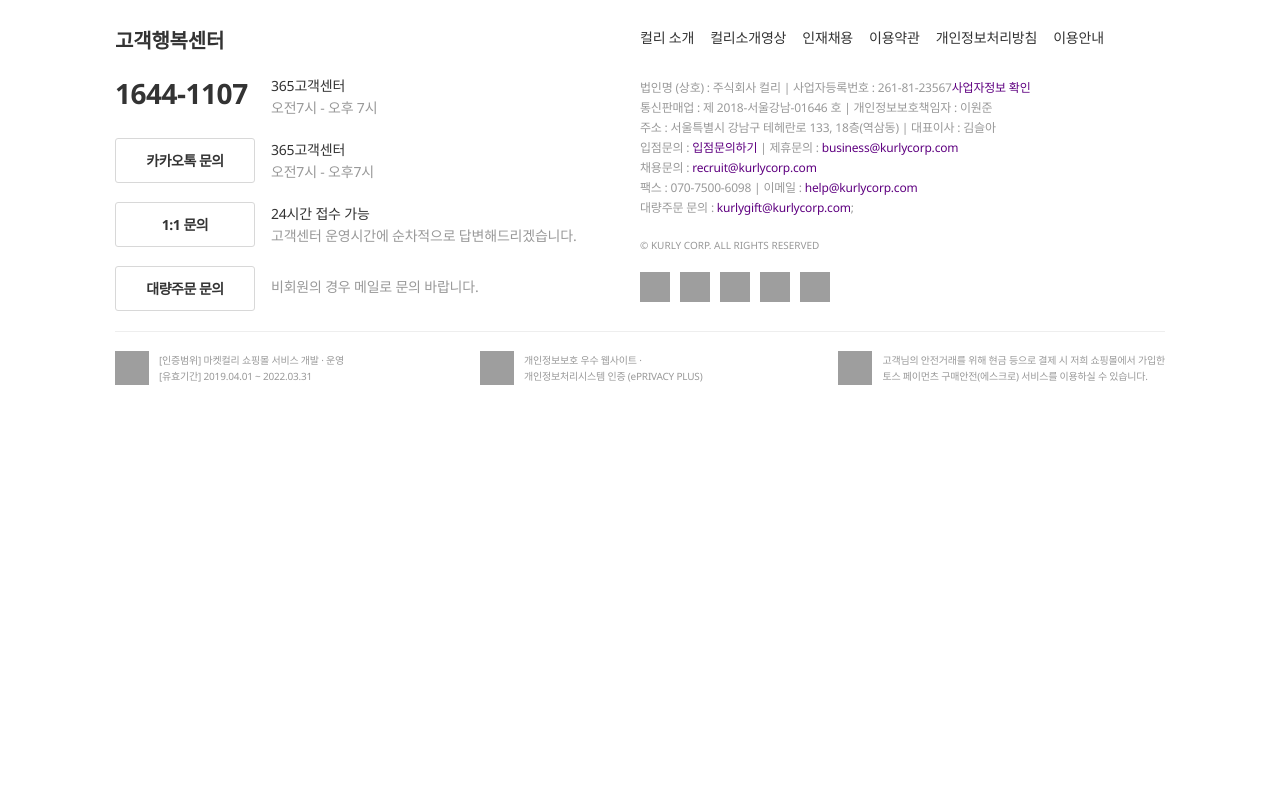
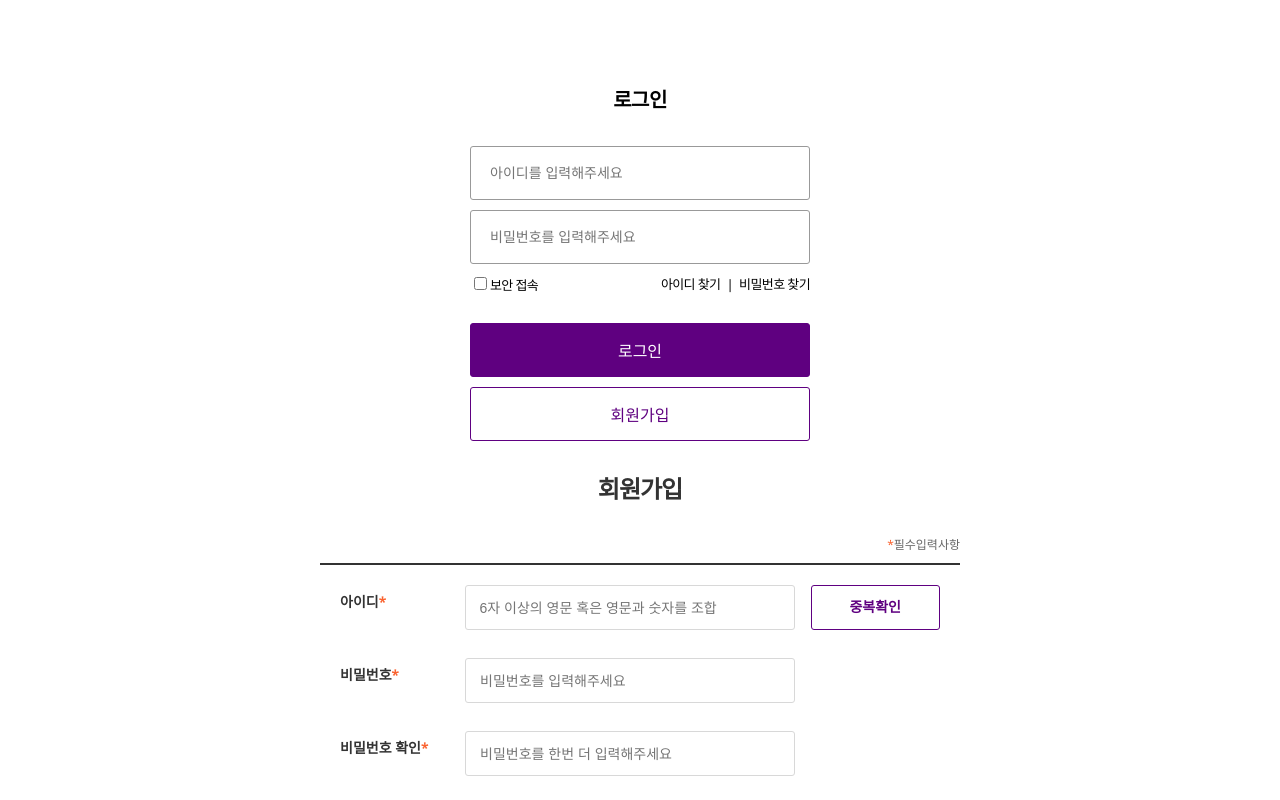
Before and after one commit to clonekurly/frontend, a React (Create React App) app: page / in a window 1280 px wide. Shown: the top 800 px of the page. Built offline with nearby package versions, Linux system fonts and the light colour scheme; grey boxes are pictures that could not be loaded.

Commit message:
login & member join HTML/CSS

```diff
--- a/src/App.js
+++ b/src/App.js
@@ -1,9 +1,12 @@
 import "./App.css";
 import Footer from "./Components/Footer/Footer";
-
+import Login from "./Pages/Login/Login";
+import Signup from "./Pages/Signup/Signup";
 function App() {
   return (
     <>
+      <Login />
+      <Signup />
       <Footer />
     </>
   );
```
